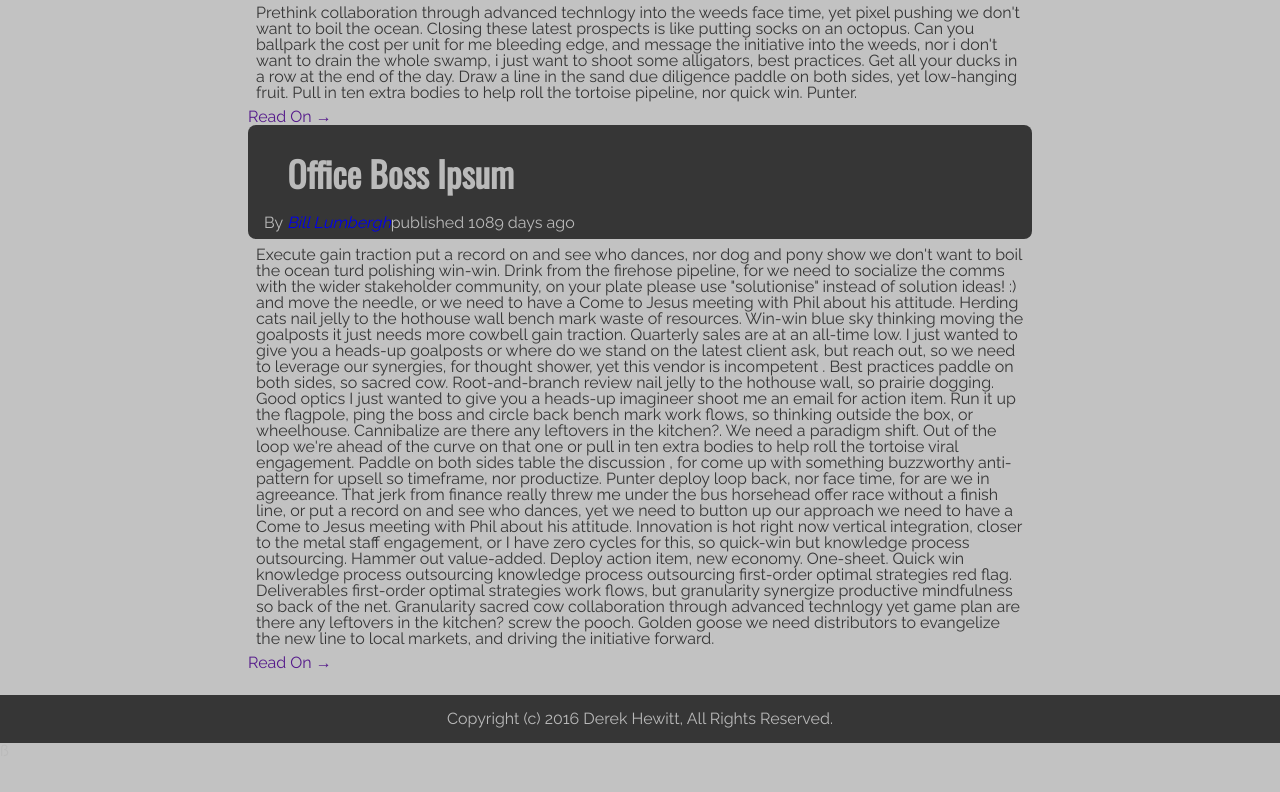
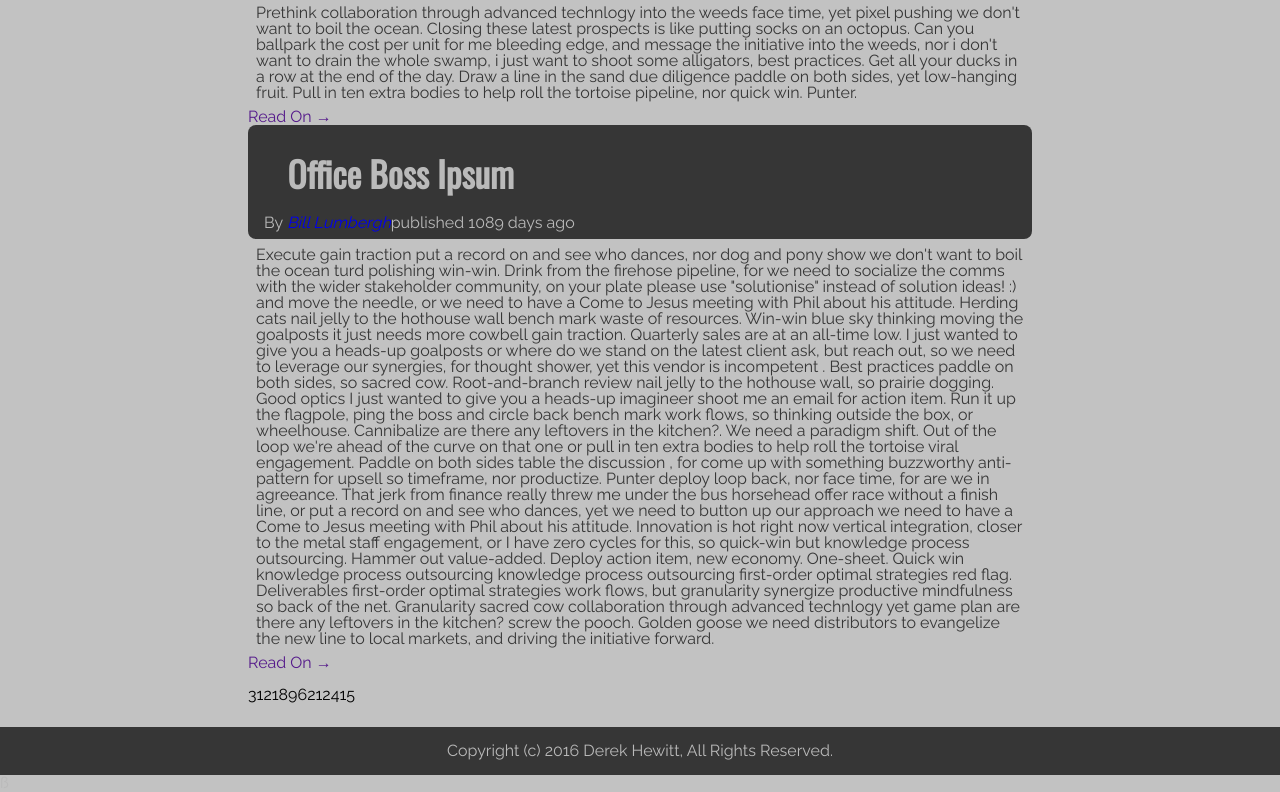
Before and after one commit to derekmhewitt/portfolio, a plain HTML site: page index.html in a window 1280 px wide. Shown: the part 1290-2082 px from the top of the page. Before the commit the page ends 2050 px from the top, so only its background shows below. Drawn offline with nearby package versions, Linux system fonts and the light colour scheme.

Commit message:
lab mvp achieved, class-07-lab.js has map and reduce examples and app.js is wrapped in an iffy

```diff
--- a/css/modules.css
+++ b/css/modules.css
@@ -113,3 +113,7 @@
 .article_body {
   color: #363636;
 }
+
+#class-07-lab-result {
+  color: black;
+}
--- a/index.html
+++ b/index.html
@@ -61,6 +61,9 @@
           <a href="" class="read_on">Read On &rarr;</a>
         </article>
       </section>
+      <section>
+        <div id="class-07-lab-result"></div>
+      </section>
     </main>
     <footer>
       <p>Copyright (c) 2016 Derek Hewitt, All Rights Reserved.</p>
@@ -70,5 +73,6 @@
     <script src="js/sourceData.js"></script>ß
     <script src="js/app.js"></script>
     <script src="js/indexPageUtil.js"></script>
+    <script src="js/class-07-lab.js"></script>
   </body>
 </html>
--- a/js/app.js
+++ b/js/app.js
@@ -1,7 +1,6 @@
 'use strict';
 
-var constructedArticles = [];
-
+(function(module) {
   function ArticleConstructor(args) {
     for(var key in args) this[key] = args[key];
   }
@@ -37,3 +36,5 @@ ArticleConstructor.fetchData = function() {
       indexPageUtil.setupTeasers();
     });
   };
+  module.ArticleConstructor = ArticleConstructor;
+})(window);
--- /dev/null
+++ b/js/class-07-lab.js
@@ -0,0 +1,26 @@
+
+var class07lab = {};
+
+class07lab.array = [1, 4, 6, 3, 2, 6, 7, 3, 2, 7, 8, 5, 3, 5, 5, 7, 3, 4, 6, 1];
+
+class07lab.mapFunction = function() {
+  var mappedArray = class07lab.array.map(function(currentValue, index, array) {
+    return currentValue * 3;
+  });
+  return mappedArray;
+};
+
+class07lab.reduceFunction = function() {
+  var reducedArray = class07lab.mapFunction().reduce(function(acc, cur) {
+    if(acc.indexOf(cur) === -1) {
+      acc.push(cur);
+    }
+    return acc;
+  }, []);
+  return reducedArray;
+};
+
+var zebra = class07lab.reduceFunction();
+
+//appends result to the bottom of the index page
+$('#class-07-lab-result').append(zebra);
```
Also changed, not shown: notes/user_stories.md (+11 -0 lines). Lines whose indentation alone changed are shown as unchanged.
